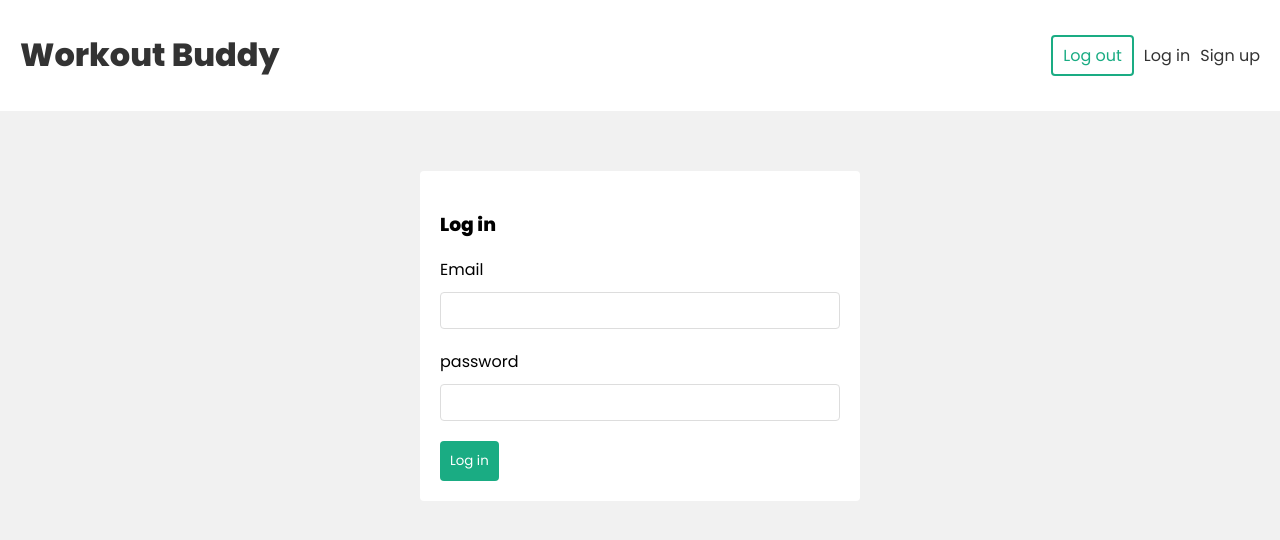
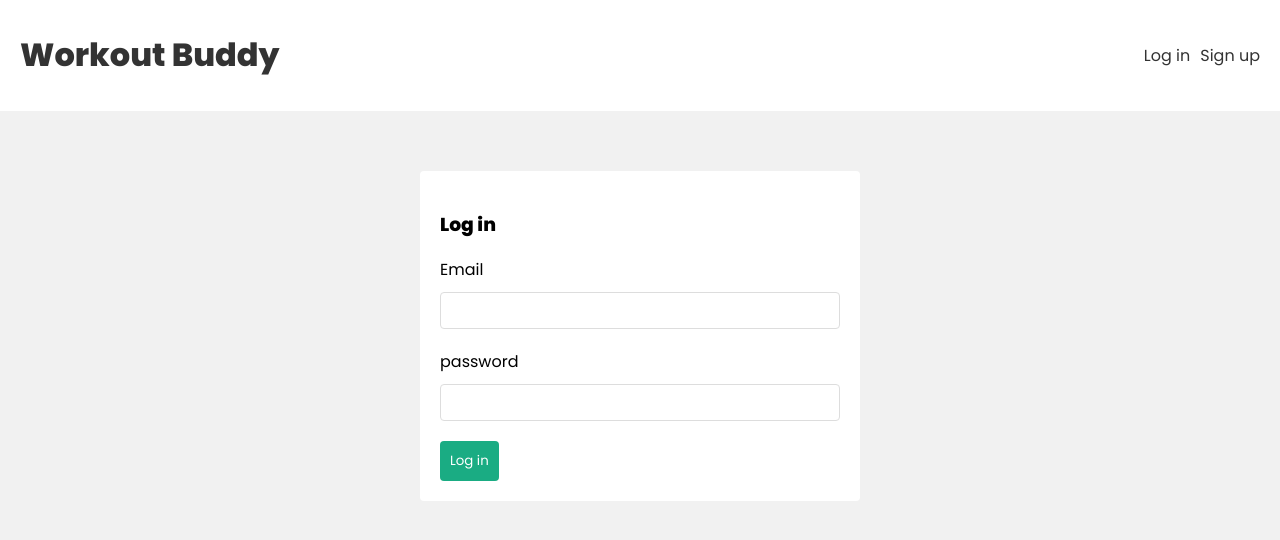
Before and after one commit to gio797/net-ninja-mern, a React (Create React App) app in the folder frontend/: page /login in a window 1280 px wide. Shown: the top 540 px of the page. Built offline with nearby package versions, Linux system fonts and the light colour scheme.

Commit message:
Setting the Initial Auth Status

```diff
--- a/frontend/src/components/Navbar.js
+++ b/frontend/src/components/Navbar.js
@@ -1,8 +1,10 @@
 import { Link } from "react-router-dom";
 import { useLogout } from "../hooks/useLogout";
+import { useAuthContext } from "../hooks/useAuthContext";
 
 const Navbar = () => {
   const { logout } = useLogout();
+  const { user } = useAuthContext();
 
   const handleClick = () => {
     logout();
@@ -15,13 +17,17 @@
           <h1>Workout Buddy</h1>
         </Link>
         <nav>
+          {user ? (
             <div>
+              <span>{user.email}</span>
               <button onClick={handleClick}>Log out</button>
             </div>
+          ) : (
             <div>
               <Link to={"/login"}>Log in</Link>
               <Link to={"/signup"}>Sign up</Link>
             </div>
+          )}
         </nav>
       </div>
     </header>
--- a/frontend/src/context/AuthContext.js
+++ b/frontend/src/context/AuthContext.js
@@ -1,4 +1,4 @@
-import { createContext, useReducer } from "react";
+import { createContext, useReducer, useEffect } from "react";
 
 export const AuthContext = createContext();
 
@@ -18,6 +18,14 @@
     user: null,
   });
 
+  useEffect(() => {
+    const user = JSON.parse(localStorage.getItem("user"));
+
+    if (user) {
+      dispatch({ type: "LOGIN", payload: user });
+    }
+  }, []);
+
   console.log("AuthContext state: ", state);
 
   return (
```
Also changed, not shown: 1 other file (tests, documents, lock files or other folders). Lines whose indentation alone changed are shown as unchanged.
